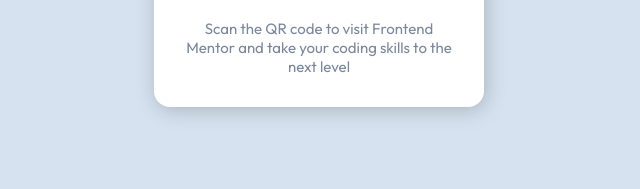
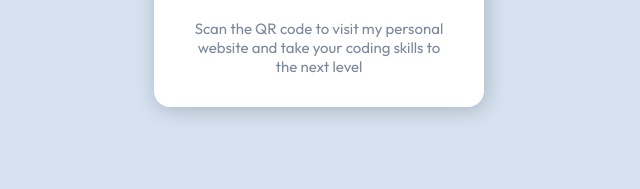
Before and after one commit to btk5301/qr-code-component-main, a website: page index.html in a window 1280 px wide. Shown: the part 547-736 px from the top of the page, 321-961 px from the left. Drawn offline with Linux system fonts and the light colour scheme.

Commit message:
change qr text

```diff
--- a/index.html
+++ b/index.html
@@ -43,7 +43,7 @@
             Improve your front-end skills by building projects
           </h3>
           <p class="card__text-paragraph">
-            Scan the QR code to visit Frontend Mentor and take your coding
+            Scan the QR code to visit my personal website and take your coding
             skills to the next level
           </p>
         </div>
```
